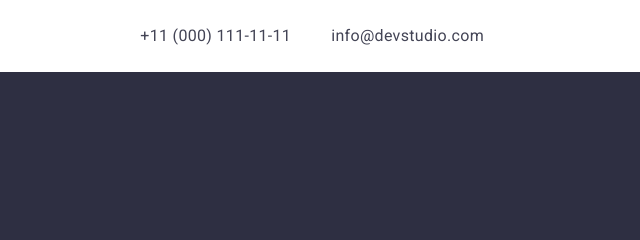
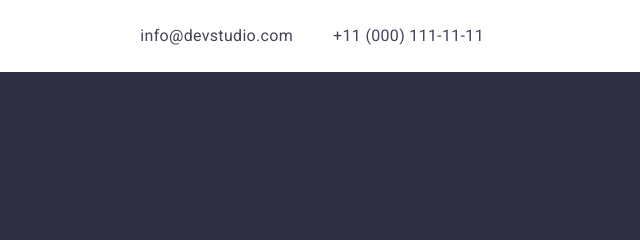
Before and after one commit to kostak94/goit-markup-hw-02, a website: page index.html in a window 1280 px wide. Shown: the top 240 px of the page, 640-1280 px from the left. Drawn offline with Linux system fonts and the light colour scheme.

Commit message:
fixed styles css 5

```diff
--- a/css/styles.css
+++ b/css/styles.css
@@ -79,6 +79,11 @@ ul {
 
 .header-contacts-container {
   font-style: normal;
+  float: right;
+}
+
+.header-contacts-link-container {
+  float: left;
 }
 
 .header-contacts-link {
@@ -89,7 +94,6 @@ ul {
   letter-spacing: 0.32px;
   margin-left: 40px;
   text-decoration: none;
-  float: inline-end;
 }
 
 /* section-solution */
--- a/index.html
+++ b/index.html
@@ -28,12 +28,12 @@
 
       <address class="header-contacts-container">
         <ul class="header-contacts-list">
-          <li>
+          <li class="header-contacts-link-container">
             <a href="mailto:info@devstudio.com" class="header-contacts-link"
               >info@devstudio.com</a
             >
           </li>
-          <li>
+          <li class="header-contacts-link-container">
             <a href="tel:+110001111111" class="header-contacts-link"
               >+11 (000) 111-11-11</a
             >
```
